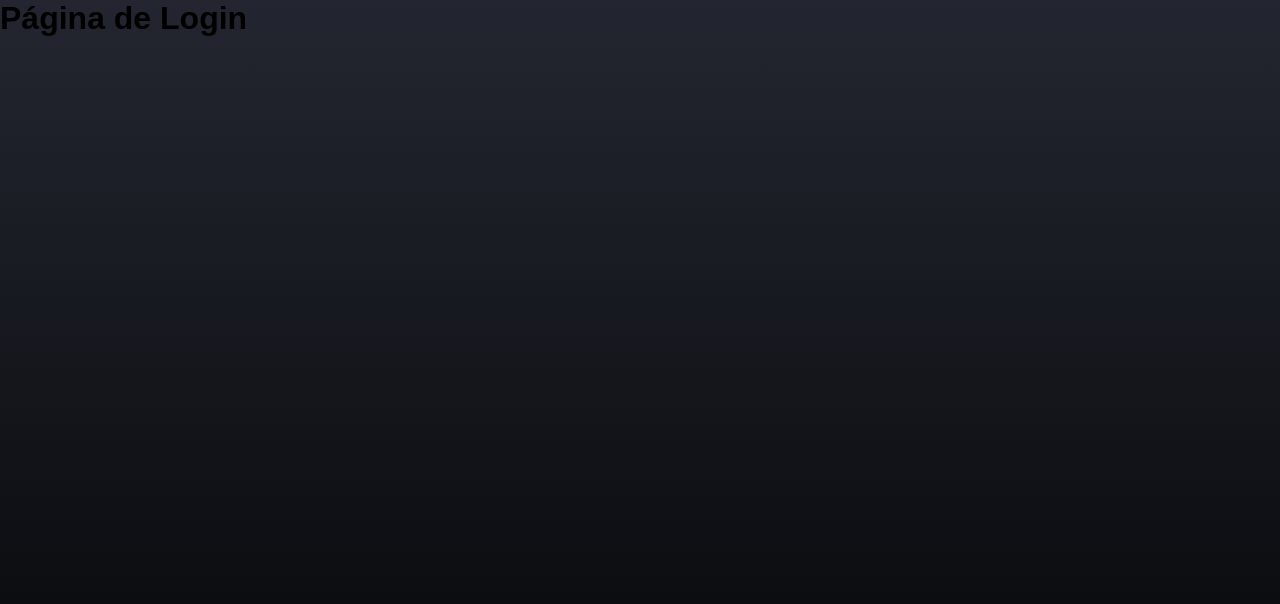
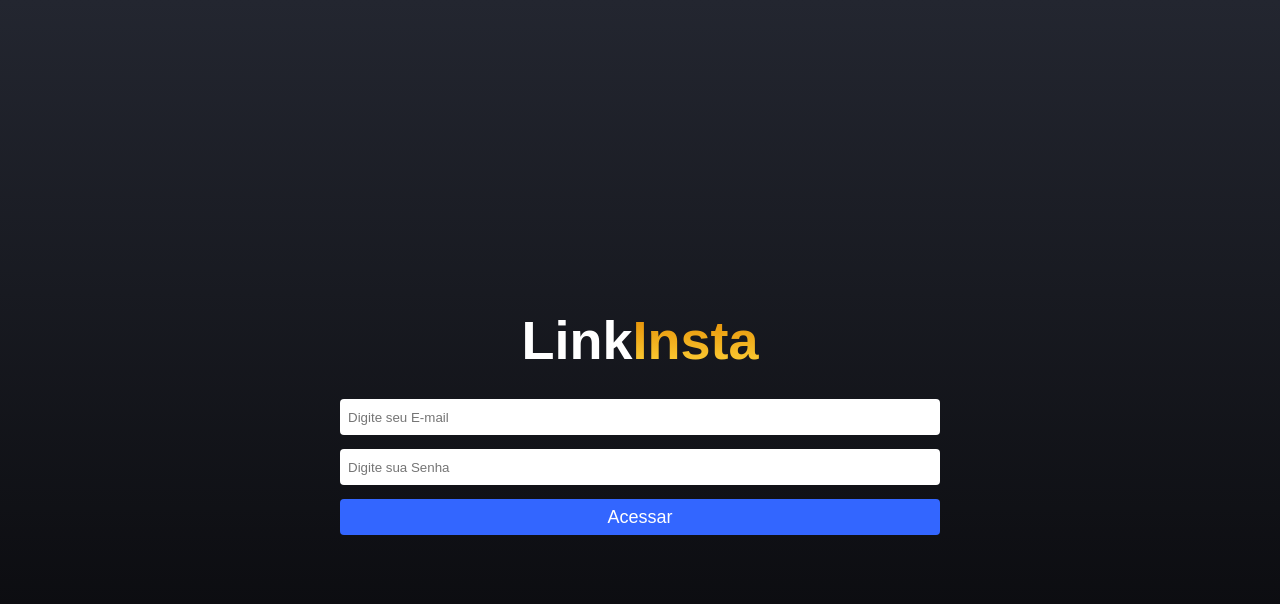
Before and after one commit to RianFelixx/Linkinsta, a React (Create React App) app: page /login in a window 1280 px wide. Shown: the top 604 px of the page. Built offline with nearby package versions, Linux system fonts and the light colour scheme.

Commit message:
Criação, estilização e configuração do login da page login

```diff
--- a/src/pages/Login/index.js
+++ b/src/pages/Login/index.js
@@ -1,7 +1,58 @@
-export default function Login(){
-    return(
-        <div>
-            <h1>Página de Login</h1>
+import { useState } from 'react'
+import './login.css'
+import { Logo } from '../../components/Logo'
+import { auth } from '../../services/firebaseConnection'
+import { signInWithEmailAndPassword } from 'firebase/auth'
+import { useNavigate} from 'react-router-dom'
+import { toast } from 'react-toastify'
+
+export default function Login() {
+
+    const [email, setEmail] = useState("");
+    const [password, setPassword] = useState("");
+
+    const navigate = useNavigate();
+
+    function handleLogin(e){
+        e.preventDefault();
+
+        if(email === '' || password === ''){
+            alert("Preencha todos os campos!")
+            return;
+        }
+
+
+        signInWithEmailAndPassword(auth, email, password).then(() => {
+            toast.success("Bem vindo de volta :)")
+            navigate("/admin", { replace: true} );
+        }).catch(() => {
+            toast.error("Email e/ou Senha invalidos!")
+            console.log("Email e/ou Senha invalidos!")
+        })
+    }
+
+    return (
+        <div className='login-container'>
+            <Logo />
+
+            <form className='form' onSubmit={handleLogin}>
+                <input
+                    type="email"
+                    placeholder='Digite seu E-mail'
+                    value={email}
+                    onChange={ (e) => setEmail(e.target.value)}
+                />
+
+                <input
+                    type="password"
+                    placeholder='Digite sua Senha'
+                    autoComplete='on'
+                    value={password}
+                    onChange={ (e) => setPassword(e.target.value)}
+                />
+
+                <button type='submit'>Acessar</button>
+            </form>
         </div>
     )
 }
--- /dev/null
+++ b/src/pages/Login/login.css
@@ -0,0 +1,32 @@
+.login-container{
+    display: flex;
+    flex-direction: column;
+    align-items: center;
+    justify-content: center;
+    height: 100vh;
+    width: 100%;
+}
+
+.form{
+    display: flex;
+    flex-direction: column;
+    width: 100%;
+    max-width: 600px;
+}
+
+.form input {
+    border: 0;
+    height: 36px;
+    margin-bottom: 14px;
+    border-radius: 4px;
+    padding: 0 8px;
+}
+
+.form button{
+    height: 36px;
+    border-radius: 4px;
+    background-color: #3366ff;
+    border: 0;
+    font-size: 18px;
+    color: #fff;
+}
```
